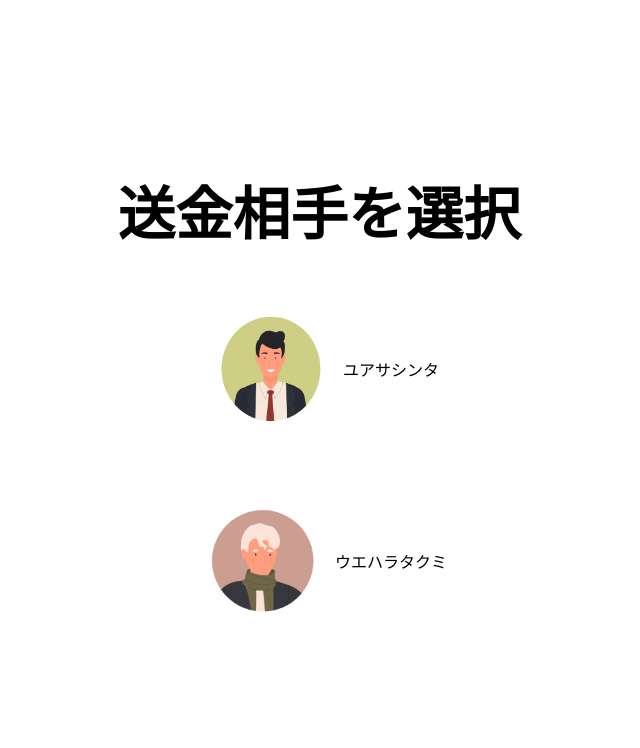
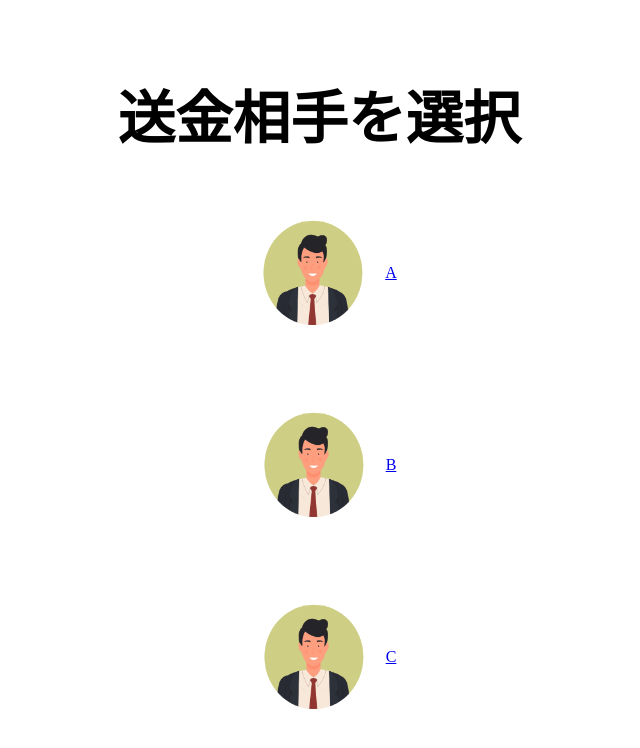
Before and after one commit to shimodatetu/commute_fighters, a Next.js app: page /user/user_list in a window 1280 px wide. Shown: the top 748 px of the page, without its empty margins (321-961 px from the left). Built offline with nearby package versions, Linux system fonts and the light colour scheme.

Commit message:
user_list

```diff
--- a/pages/user/user_list.js
+++ b/pages/user/user_list.js
@@ -3,6 +3,8 @@ import styles from '../../styles/Home.module.css';
 import styles2 from '../../styles/user_list.module.css';
 import Image from 'next/image';
 import Link from 'next/link';
+
+const users = [{id:"1",name:"A",yokin_zandaka:"12000"},{id:"2",name:"B",yokin_zandaka:"20000"},{id:"3",name:"C",yokin_zandaka:"3000"}]
 
 export default function Home() {
   return (
@@ -15,6 +17,8 @@ export default function Home() {
       <main className={styles.main}>
         <h1 className={styles.title}>送金相手を選択</h1>
 
+        {users.map((user, index) => (
+        <Link href={{pathname: "send/send_user", query: {user_id: user.id} }} as="/send/send_user">
             <div className={styles.grid}>
                 <Image
                     src="/images/human1.png" // Route of the image file
@@ -22,20 +26,13 @@ export default function Home() {
                     width={144} // Desired size with correct aspect ratio
                     alt="Your Name"
                 />
-            <p id = "user1">ユアサシンタ</p>
+                <p id = "user1">{user.name}</p>
+            </div>
+            </Link>
+            ))
+        }
+        </main>
         </div>
 
-        <div className={styles.grid}>
-            <Image
-                src="/images/human2.png" // Route of the image file
-                height={144} // Desired size with correct aspect ratio
-                width={144} // Desired size with correct aspect ratio
-                alt="Your Name"
-            />
-            <p id = "user2">ウエハラタクミ</p>
-        </div>
-
-        </main>
-        </div>
   );
 }
```
Also changed, not shown: pages/mainPage.js (+5 -3 lines). Lines whose indentation alone changed are shown as unchanged.
